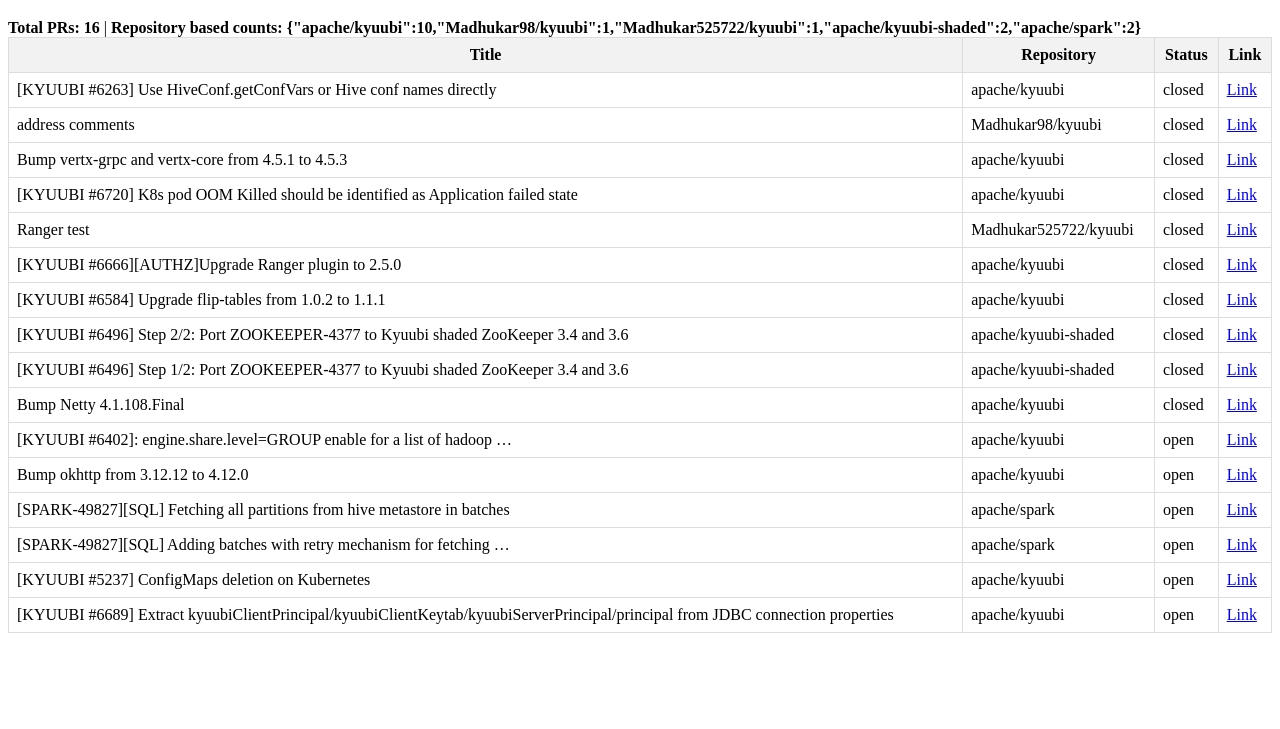
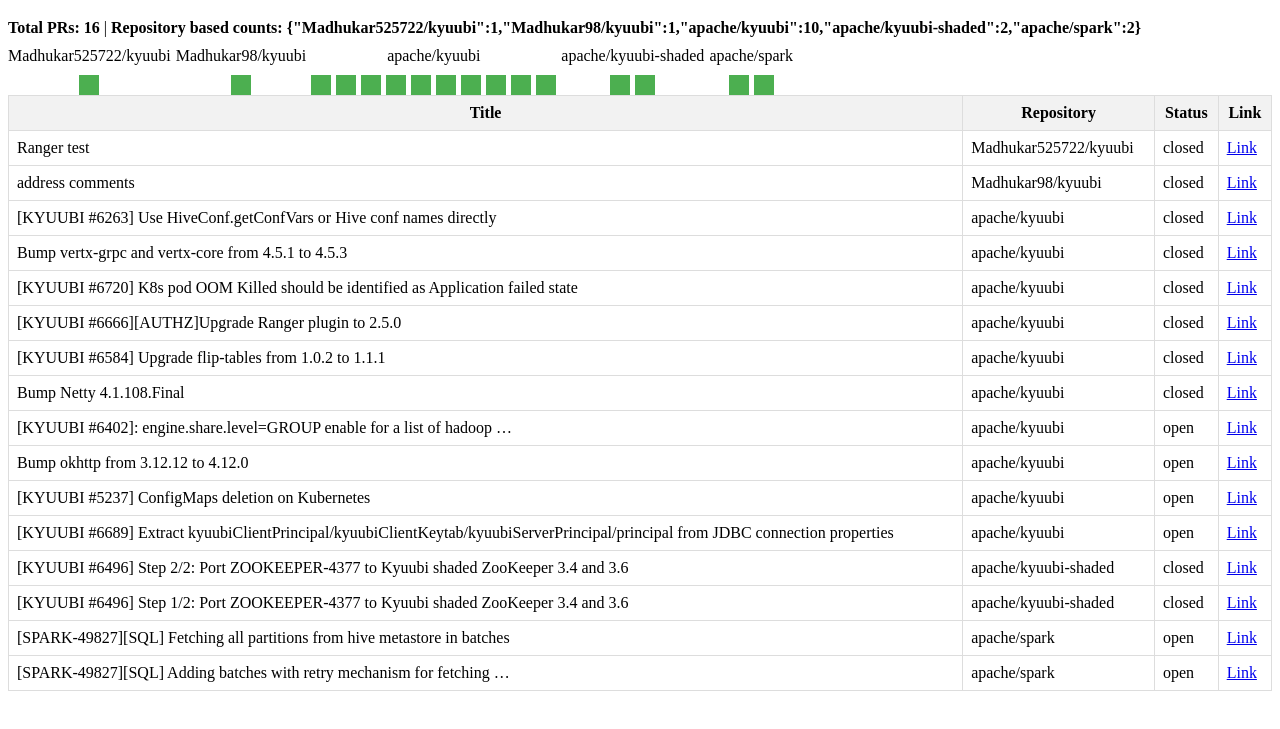
Before and after one commit to Madhukar525722/opensource, a plain HTML site: page index.html in a window 1280 px wide. Shown: the part 61-790 px from the top of the page. Drawn offline with Linux system fonts and the light colour scheme.

Commit message:
basic iteration completion

```diff
--- a/index.html
+++ b/index.html
@@ -19,6 +19,17 @@
         .count {
             font-weight: bold;
         }
+        .contribution-blocks {
+            display: flex;
+            gap: 5px;
+            margin-top: 10px;
+        }
+        .block {
+            width: 20px;
+            height: 20px;
+            background-color: #4CAF50;
+            display: inline-block;
+        }
     </style>
 </head>
 <body>
@@ -27,6 +38,7 @@
         <span class="count" id="total-count">Total PRs: 0</span> |
         <span class="count" id="repo-counts">Repository based counts: </span>
     </div>
+    <div id="contribution-blocks" class="contribution-blocks"></div>
     <table>
         <thead>
             <tr>
@@ -54,6 +66,11 @@
                 const repoCounts = {};
                 const prList = document.getElementById('pr-list');
                 const prItems = data.items.sort((a, b) => {
+                    const repoA = a.repository_url.replace('https://api.github.com/repos/', '');
+                    const repoB = b.repository_url.replace('https://api.github.com/repos/', '');
+                    if (repoA < repoB) return -1;
+                    if (repoA > repoB) return 1;
+
                     const statusOrder = ['merged', 'closed', 'open'];
                     return statusOrder.indexOf(a.state) - statusOrder.indexOf(b.state);
                 });
@@ -73,6 +90,29 @@
                 });
 
                 document.getElementById('repo-counts').textContent = `Repository based counts: ${JSON.stringify(repoCounts)}`;
+
+                const contributionBlocks = document.getElementById('contribution-blocks');
+                for (const repo in repoCounts) {
+                    const blockContainer = document.createElement('div');
+                    blockContainer.style.display = 'flex';
+                    blockContainer.style.flexDirection = 'column';
+                    blockContainer.style.alignItems = 'center';
+
+                    const blocks = document.createElement('div');
+                    blocks.classList.add('contribution-blocks');
+                    for (let i = 0; i < repoCounts[repo]; i++) {
+                        const block = document.createElement('div');
+                        block.classList.add('block');
+                        blocks.appendChild(block);
+                    }
+
+                    const label = document.createElement('span');
+                    label.textContent = repo;
+
+                    blockContainer.appendChild(label);
+                    blockContainer.appendChild(blocks);
+                    contributionBlocks.appendChild(blockContainer);
+                }
             } catch (error) {
                 console.error('Error fetching PR data:', error);
             }
```
